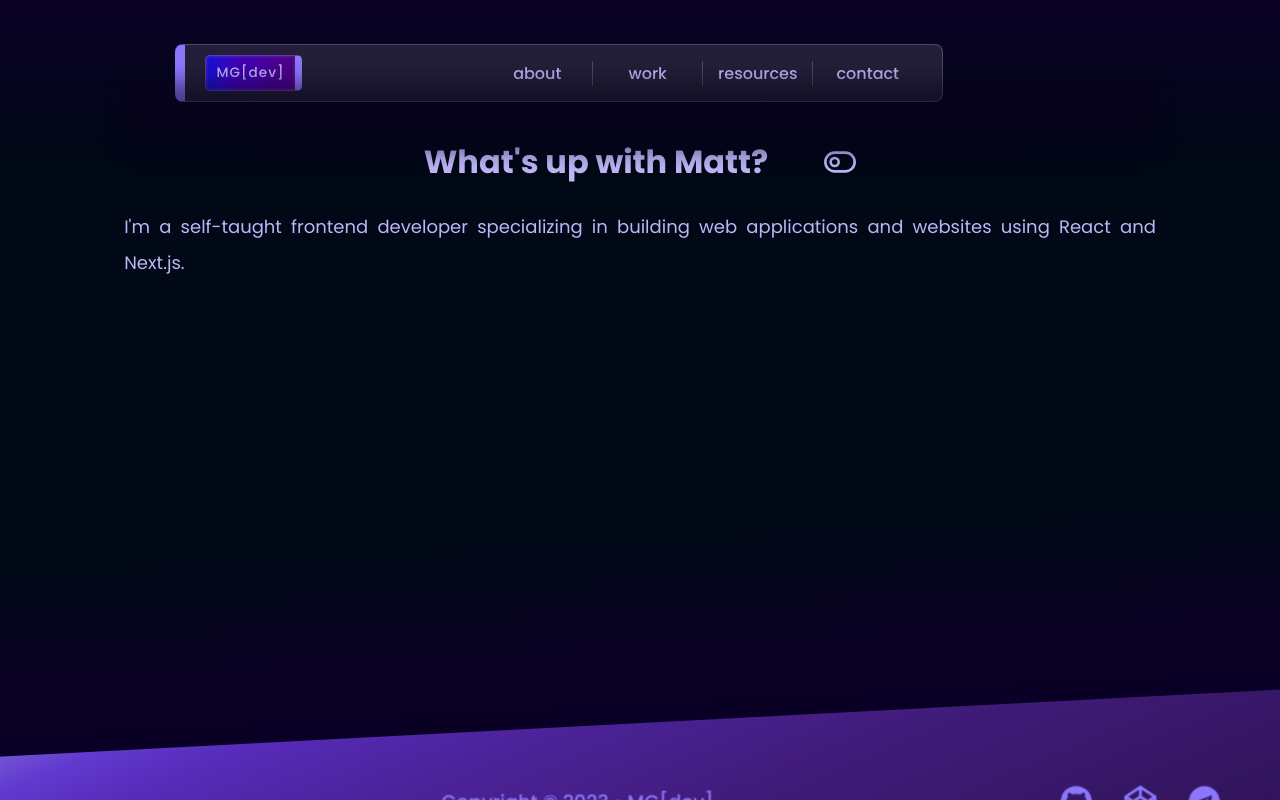
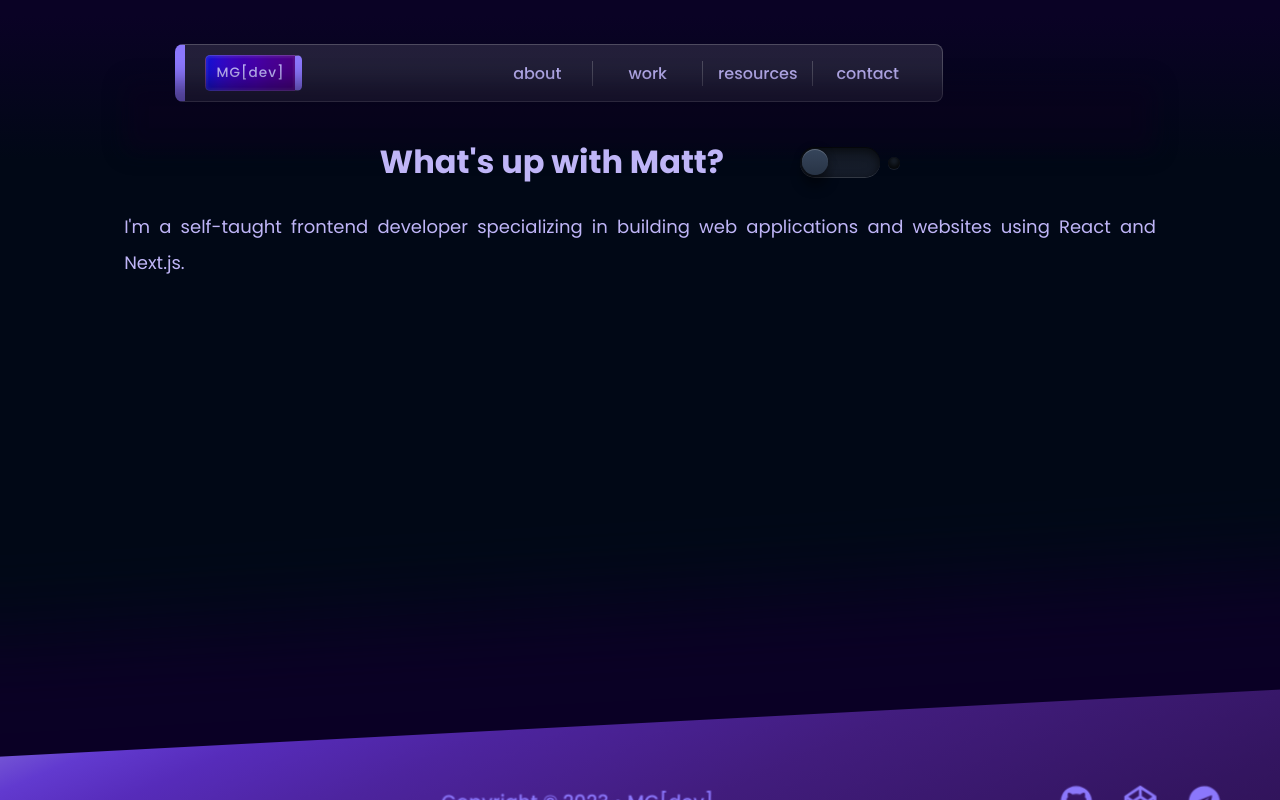
Before and after one commit to midcenturydude7/nextjs-portfolio-site, a Next.js app: page /about in a window 1280 px wide. Built offline with nearby package versions, Linux system fonts and the light colour scheme.

Commit message:
Updated toggle switch style/UI

```diff
--- a/app/components/ContentAbout/ContentAbout.jsx
+++ b/app/components/ContentAbout/ContentAbout.jsx
@@ -24,13 +24,22 @@ const ContentAbout = ({ title, isNavOpen, isMobile }) => {
         <li>
           <h1>{title}</h1>
         </li>
-        <li>
+        {/* <li>
           <button onClick={toggleConcise}>
             {!isConcise ? (
               <FiToggleLeft className={style.icon} />
             ) : (
               <FiToggleRight className={style.icon} />
             )}
+          </button>
+        </li> */}
+        <li>
+          <button className={style.switch} onClick={toggleConcise}>
+            <input type="checkbox" name="toggle" />
+            <label for="toggle">
+              <i></i>
+            </label>
+            <span></span>
           </button>
         </li>
       </ul>
@@ -39,8 +48,8 @@ const ContentAbout = ({ title, isNavOpen, isMobile }) => {
         <section className={style["graph-container"]}>
           <div>
             <p>
-              I&#39;m a self-taught frontend developer specializing in
-              building web applications and websites using React and Next.js.
+              I&#39;m a self-taught frontend developer specializing in building
+              web applications and websites using React and Next.js.
             </p>
           </div>
         </section>
--- a/app/components/ContentAbout/styles/ContentAbout.module.css
+++ b/app/components/ContentAbout/styles/ContentAbout.module.css
@@ -14,13 +14,14 @@
   padding: 0 2em;
 }
 .content-container ul {
-  width: 45%;
+  width: 55%;
   list-style-type: none;
   margin: 0;
   padding: 0;
   display: flex;
   justify-content: space-around;
   align-items: center;
+  animation: fade-in-down 0.7s ease-in 0.25s both;
 }
 .content-container ul li {
   display: flex;
@@ -35,14 +36,101 @@
   border: none;
   outline: none;
   background: none;
-  transition: all 1s ease-in-out;
 }
 .content-container ul li .icon {
   font-size: 2rem;
+  transition: all 1s linear;
+}
+.content-container ul li .switch {
+  width: 100px;
+  height: 30px;
+  position: relative;
+}
+.content-container ul li .switch input {
+  top: 0;
+  right: 0;
+  bottom: 0;
+  left: 0;
+  -ms-filter: "progid:DXImageTransform.Microsoft.Alpha(Opacity=0)";
+  filter: alpha(opacity=0);
+  -moz-opacity: 0;
+  opacity: 0;
+  z-index: 100;
+  position: absolute;
+  width: 100%;
+  height: 100%;
+  cursor: pointer;
+}
+.content-container ul li .switch label {
+  display: block;
+  width: 80%;
+  height: 100%;
+  position: relative;
+  background: #1f2736; /*#121823*/
+  background: linear-gradient(#121823, #161d2b);
+  border-radius: 30px 30px 30px 30px;
+  box-shadow: inset 0 3px 8px 1px rgba(0, 0, 0, 0.5), inset 0 1px 0 rgba(0, 0, 0, 0.5), 0 1px 0 rgba(255, 255, 255, 0.2);
+  -webkit-transition: all 0.5s ease;
+  transition: all 0.5s ease;
+}
+.content-container ul li .switch input ~ label i {
+  display: block;
+  height: 26px;
+  width: 26px;
+  position: absolute;
+  left: 2px;
+  top: 2px;
+  z-index: 2;
+  border-radius: inherit;
+  background: #283446; /* Fallback */
+  background: linear-gradient(#36455b, #283446);
+  box-shadow: inset 0 1px 0 rgba(255, 255, 255, 0.2), 0 0 8px rgba(0, 0, 0, 0.3), 0 12px 12px rgba(0, 0, 0, 0.4);
+  -webkit-transition: all 0.5s ease;
+  transition: all 0.5s ease;
+}
+.content-container ul li .switch label + span {
+  content: "";
+  display: inline-block;
+  position: absolute;
+  right: 0px;
+  top: 10px;
+  width: 12px;
+  height: 12px;
+  border-radius: 10px;
+  background: #283446;
+  background: gradient-gradient(#36455b, #283446);
+  box-shadow: inset 0 1px 0 rgba(0, 0, 0, 0.2), 0 1px 0 rgba(255, 255, 255, 0.1), 0 0 10px rgba(185, 231, 253, 0), inset 0 0 8px rgba(0, 0, 0, 0.9), inset 0 -2px 5px rgba(0, 0, 0, 0.3), inset 0 -5px 5px rgba(0, 0, 0, 0.5);
+  -webkit-transition: all 0.5s ease;
+  transition: all 0.5s ease;
+  z-index: 2;
+}
+.content-container ul li .switch input:checked ~ label + span {
+  content: "";
+  display: inline-block;
+  position: absolute;
+  top: 10px;
+  width: 12px;
+  height: 12px;
+  border-radius: 10px;
+  -webkit-transition: all 0.5s ease;
+  transition: all 0.5s ease;
+  z-index: 2;
+  background: #b9f3fe;
+  background: gradient-gradient(#ffffff, #77a1b9);
+  box-shadow: inset 0 1px 0 rgba(0, 0, 0, 0.1), 0 1px 0 rgba(255, 255, 255, 0.1), 0 0 10px rgb(100, 231, 253), inset 0 0 8px rgba(61, 157, 247, 0.8), inset 0 -2px 5px rgba(185, 231, 253, 0.3), inset 0 -3px 8px rgba(185, 231, 253, 0.5);
+}
+.content-container ul li .switch input:checked ~ label i {
+  left: auto;
+  left: 63%;
+  box-shadow: inset 0 1px 0 rgba(255, 255, 255, 0.2), 0 0 8px rgba(0, 0, 0, 0.3), 0 8px 8px rgba(0, 0, 0, 0.3), inset -1px 0 1px #b9f3fe;
+  -webkit-transition: all 0.5s ease;
+  transition: all 0.5s ease;
 }
 .content-container .graph-container {
   max-width: 95%;
   height: auto;
+  transition: all 1s ease;
+  animation: fade-in-up 0.7s ease-in 0.5s both;
 }
 .content-container .graph-container div p {
   font-size: 1.125rem;
@@ -134,4 +222,25 @@
   align-items: center;
   flex-wrap: wrap;
   gap: 2em;
+}
+
+@keyframes fade-in-up {
+  0% {
+    opacity: 0;
+    transform: translateY(20px);
+  }
+  100% {
+    opacity: 1;
+    transform: translateY(0);
+  }
+}
+@keyframes fade-in-down {
+  0% {
+    opacity: 0;
+    transform: translateY(-20px);
+  }
+  100% {
+    opacity: 1;
+    transform: translateY(0);
+  }
 }/*# sourceMappingURL=ContentAbout.module.css.map */
--- a/app/components/ContentAbout/styles/ContentAbout.module.scss
+++ b/app/components/ContentAbout/styles/ContentAbout.module.scss
@@ -14,7 +14,7 @@
   padding: 0 2em;
 
   ul {
-    width: 45%;
+    width: 55%;
     list-style-type: none;
     margin: 0;
     padding: 0;
@@ -22,6 +22,7 @@
     display: flex;
     justify-content: space-around;
     align-items: center;
+    animation: fade-in-down 0.7s ease-in 0.25s both;
 
     li {
       display: flex;
@@ -40,11 +41,118 @@
         border: none;
         outline: none;
         background: none;
-        transition: all 1s ease-in-out;
+        // transition: all 1s linear;
       }
 
       .icon {
         font-size: 2rem;
+        transition: all 1s linear;
+      }
+
+      .switch {
+        width: 100px;
+        height: 30px;
+        // margin: 100px auto;
+        position: relative;
+        // border: 1px solid #fff;
+
+        input {
+          top: 0;
+          right: 0;
+          bottom: 0;
+          left: 0;
+          -ms-filter: "progid:DXImageTransform.Microsoft.Alpha(Opacity=0)";
+          filter: alpha(opacity=0);
+          -moz-opacity: 0;
+          opacity: 0;
+          z-index: 100;
+          position: absolute;
+          width: 100%;
+          height: 100%;
+          cursor: pointer;
+        }
+
+        label {
+          display: block;
+          width: 80%;
+          height: 100%;
+          position: relative;
+          background: #1f2736; /*#121823*/
+          background: linear-gradient(#121823, #161d2b);
+          border-radius: 30px 30px 30px 30px;
+          box-shadow: inset 0 3px 8px 1px rgba(0, 0, 0, 0.5),
+            inset 0 1px 0 rgba(0, 0, 0, 0.5), 0 1px 0 rgba(255, 255, 255, 0.2);
+          -webkit-transition: all 0.5s ease;
+          transition: all 0.5s ease;
+        }
+
+        input ~ label i {
+          display: block;
+          height: 26px;
+          width: 26px;
+          position: absolute;
+          left: 2px;
+          top: 2px;
+          z-index: 2;
+          border-radius: inherit;
+          background: #283446; /* Fallback */
+          background: linear-gradient(#36455b, #283446);
+          box-shadow: inset 0 1px 0 rgba(255, 255, 255, 0.2),
+            0 0 8px rgba(0, 0, 0, 0.3), 0 12px 12px rgba(0, 0, 0, 0.4);
+          -webkit-transition: all 0.5s ease;
+          transition: all 0.5s ease;
+        }
+
+        label + span {
+          content: "";
+          display: inline-block;
+          position: absolute;
+          right: 0px;
+          top: 10px;
+          width: 12px;
+          height: 12px;
+          border-radius: 10px;
+          background: #283446;
+          background: gradient-gradient(#36455b, #283446);
+          box-shadow: inset 0 1px 0 rgba(0, 0, 0, 0.2),
+            0 1px 0 rgba(255, 255, 255, 0.1), 0 0 10px rgba(185, 231, 253, 0),
+            inset 0 0 8px rgba(0, 0, 0, 0.9),
+            inset 0 -2px 5px rgba(0, 0, 0, 0.3),
+            inset 0 -5px 5px rgba(0, 0, 0, 0.5);
+          -webkit-transition: all 0.5s ease;
+          transition: all 0.5s ease;
+          z-index: 2;
+        }
+
+        input:checked ~ label + span {
+          content: "";
+          display: inline-block;
+          position: absolute;
+          top: 10px;
+          width: 12px;
+          height: 12px;
+          border-radius: 10px;
+          -webkit-transition: all 0.5s ease;
+          transition: all 0.5s ease;
+          z-index: 2;
+          background: #b9f3fe;
+          background: gradient-gradient(#ffffff, #77a1b9);
+          box-shadow: inset 0 1px 0 rgba(0, 0, 0, 0.1),
+            0 1px 0 rgba(255, 255, 255, 0.1), 0 0 10px rgba(100, 231, 253, 1),
+            inset 0 0 8px rgba(61, 157, 247, 0.8),
+            inset 0 -2px 5px rgba(185, 231, 253, 0.3),
+            inset 0 -3px 8px rgba(185, 231, 253, 0.5);
+        }
+
+        input:checked ~ label i {
+          left: auto;
+          left: 63%;
+          box-shadow: inset 0 1px 0 rgba(255, 255, 255, 0.2),
+            0 0 8px rgba(0, 0, 0, 0.3), 0 8px 8px rgba(0, 0, 0, 0.3),
+            inset -1px 0 1px #b9f3fe;
+          -webkit-transition: all 0.5s ease;
+          transition: all 0.5s ease;
+        }
       }
     }
   }
@@ -52,6 +160,8 @@
   .graph-container {
     max-width: 95%;
     height: auto;
+    transition: all 1s ease;
+    animation: fade-in-up 0.7s ease-in 0.5s both;
 
     div {
       p {
@@ -163,3 +273,25 @@
     }
   }
 }
+
+@keyframes fade-in-up {
+  0% {
+    opacity: 0;
+    transform: translateY(20px);
+  }
+  100% {
+    opacity: 1;
+    transform: translateY(0);
+  }
+}
+
+@keyframes fade-in-down {
+  0% {
+    opacity: 0;
+    transform: translateY(-20px);
+  }
+  100% {
+    opacity: 1;
+    transform: translateY(0);
+  }
+}
```
Also changed, not shown: 1 other file (tests, documents, lock files or other folders).
